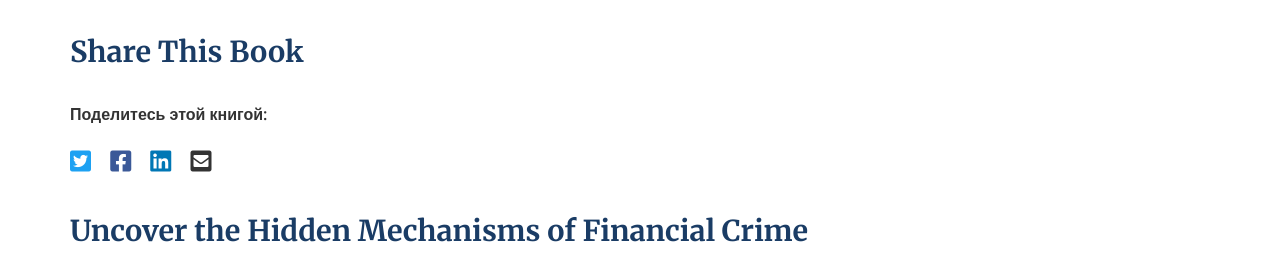
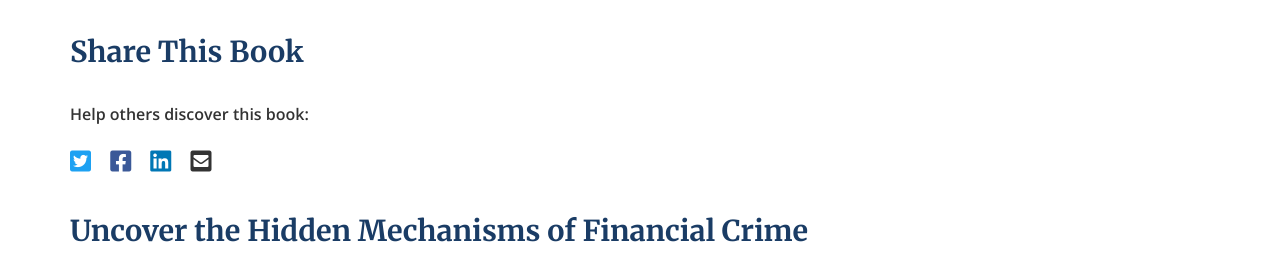
Before and after one commit to Zews123/michael-rodriguez-books, a Jekyll site: the page built from books/Dark_Money_Empire.md, in a window 1280 px wide and 900 px high, scrolled down 3012 px. Shown: the part 157-435 px from the top of the window. Built offline with Jekyll 4.4.1, drawn with Linux system fonts in a browser that asks for light colours.

Commit message:
Update Dark_Money_Empire.md

```diff
--- a/books/Dark_Money_Empire.md
+++ b/books/Dark_Money_Empire.md
@@ -135,7 +135,7 @@
 ## Share This Book
 
 <div class="social-share" style="margin: 30px 0;">
-  <p style="margin-bottom: 15px; font-weight: 600;">Поделитесь этой книгой:</p>
+  <p style="margin-bottom: 15px; font-weight: 600;">Help others discover this book:</p>
   <a href="https://twitter.com/intent/tweet?text=Check out 'Dark Money Empire' by Michael Rodriguez&url={{ site.url }}{{ site.baseurl }}{{ page.url }}&via=MRodriguezBooks" target="_blank" rel="noopener noreferrer" style="display: inline-block; margin-right: 15px; font-size: 24px; color: #1DA1F2;">
     <i class="fab fa-twitter-square"></i>
   </a>
```
